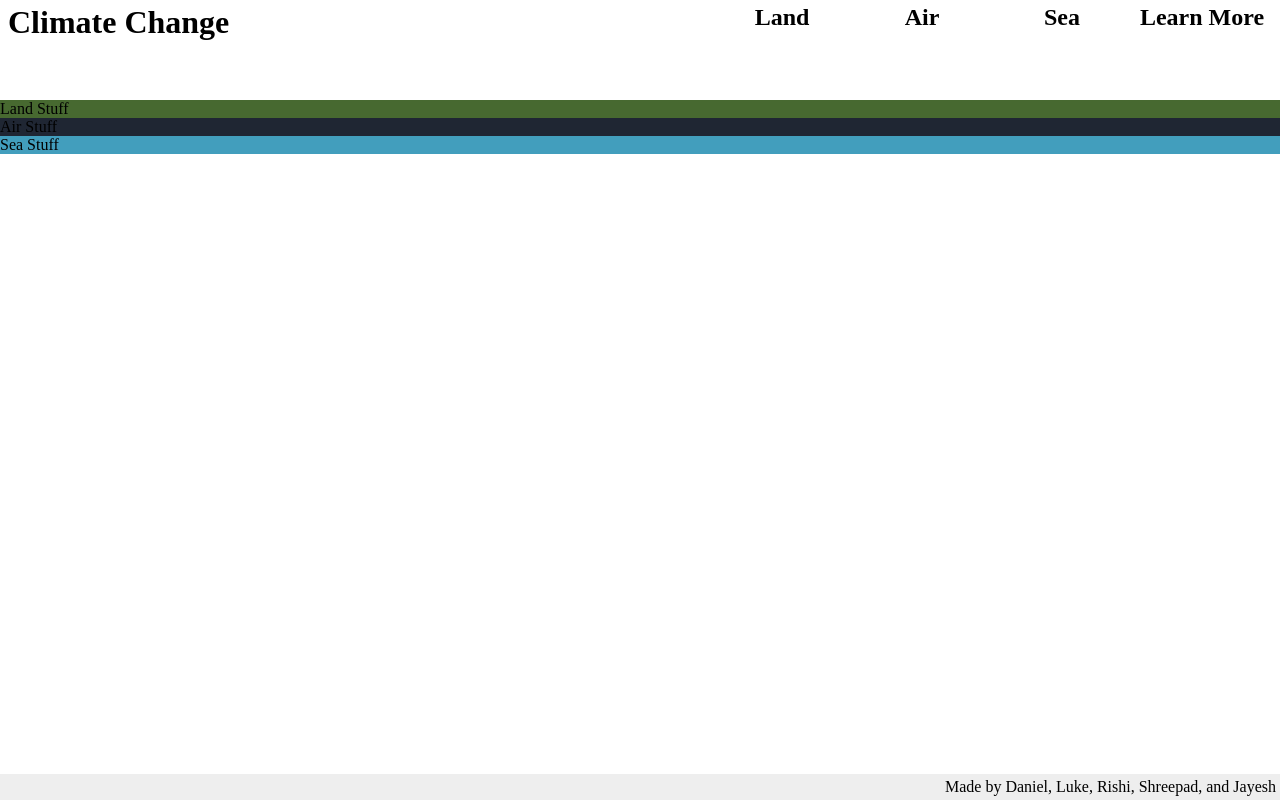
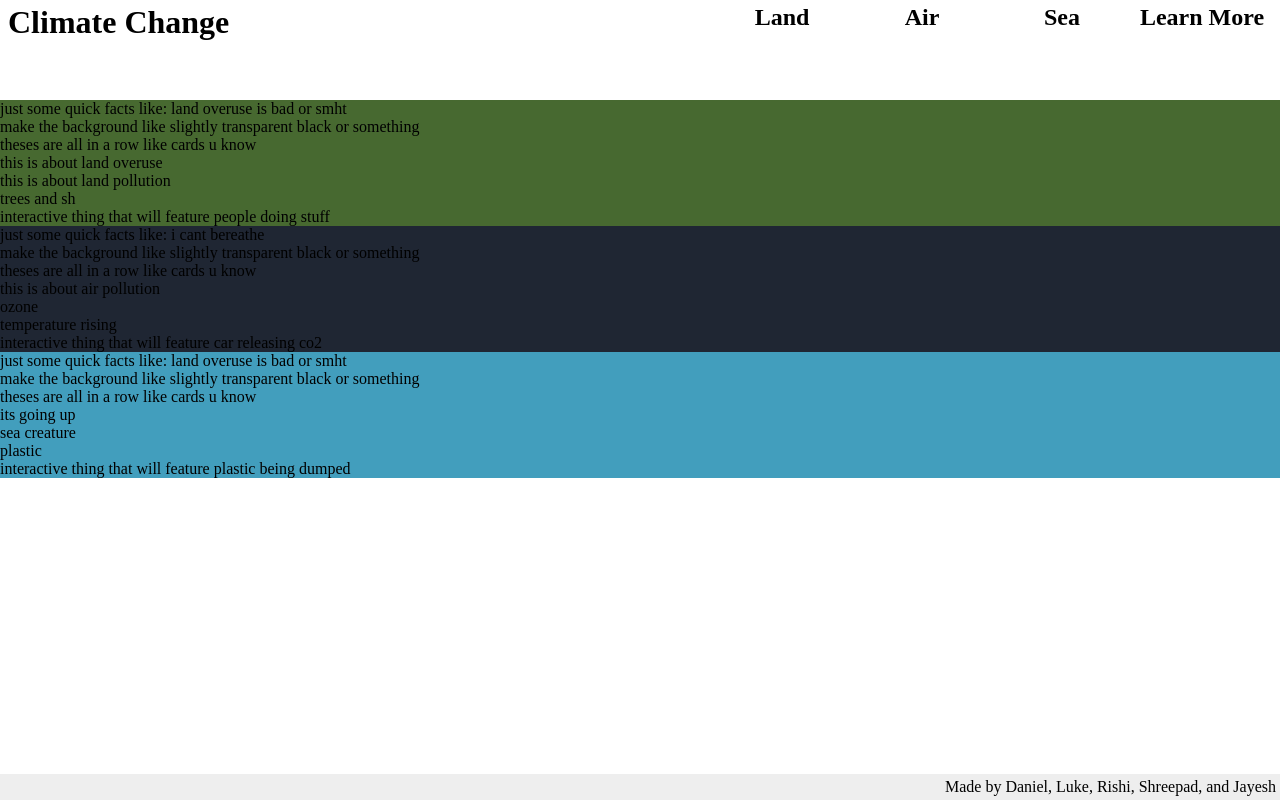
Before and after one commit to SupremeDonut/shshacks-2022, a React (Create React App) app: page / in a window 1280 px wide. Built offline with nearby package versions, Linux system fonts and the light colour scheme.

Commit message:
some basic html for the pages

```diff
--- a/src/components/Air.js
+++ b/src/components/Air.js
@@ -1,7 +1,29 @@
+import '../styles/Air.css';
+
 function Air() {
 	return (
-	<div className="air">
-		Air Stuff
+	<div className="air page">
+		<div className="air-info">
+			<div className="air-card">
+				just some quick facts like: i cant bereathe
+			</div>
+			<div className="air-card">
+				make the background like slightly transparent black or something
+			</div>
+			<div className="air-card">
+				theses are all in a row like cards u know
+			</div>
+		</div>
+		<div className="subsection air-pollution">
+			this is about air pollution
+		</div>
+		<div className="subsection ozone">
+			ozone
+		</div>
+		<div className="subsection temp">
+			temperature rising
+		</div>
+		interactive thing that will feature car releasing co2
 	</div>
 	);
 }
--- a/src/components/Land.js
+++ b/src/components/Land.js
@@ -1,7 +1,29 @@
+import '../styles/Land.css';
+
 function Land() {
 	return (
-	<div className="land">
-		Land Stuff
+	<div className="land page">
+		<div className="land-info">
+			<div className="land-card">
+				just some quick facts like: land overuse is bad or smht
+			</div>
+			<div className="land-card">
+				make the background like slightly transparent black or something
+			</div>
+			<div className="land-card">
+				theses are all in a row like cards u know
+			</div>
+		</div>
+		<div className="subsection overuse">
+			this is about land overuse
+		</div>
+		<div className="subsection land-pollution">
+			this is about land pollution
+		</div>
+		<div className="subsection deforestation">
+			trees and sh
+		</div>
+		interactive thing that will feature people doing stuff
 	</div>
 	);
 }
--- a/src/components/Sea.js
+++ b/src/components/Sea.js
@@ -1,7 +1,29 @@
+import '../styles/Sea.css';
+
 function Sea() {
 	return (
-	<div className="sea">
-		Sea Stuff
+	<div className="sea page">
+		<div className="sea-info">
+			<div className="sea-card">
+				just some quick facts like: land overuse is bad or smht
+			</div>
+			<div className="sea-card">
+				make the background like slightly transparent black or something
+			</div>
+			<div className="sea-card">
+				theses are all in a row like cards u know
+			</div>
+		</div>
+		<div className="subsection levels">
+			its going up
+		</div>
+		<div className="subsection marine">
+			sea creature
+		</div>
+		<div className="subsection plastic">
+			plastic
+		</div>
+		interactive thing that will feature plastic being dumped
 	</div>
 	);
 }
--- /dev/null
+++ b/src/styles/Air.css
@@ -0,0 +1,3 @@
+.air {
+	background-color: var(--air1);
+}
--- a/src/styles/App.css
+++ b/src/styles/App.css
@@ -42,21 +42,9 @@ nav {
 	bottom: 0;
 }
 
-.land {
-	background-color: var(--land1);
-}
-
-.air {
-	background-color: var(--air1);
-}
-
-.sea {
-	background-color: var(--sea1);
-}
-
 footer {
 	width: 100%;
-	position: absolute;
+	position: fixed;
 	bottom: 0;
 	text-align: right;
 	background-color: #eee;
--- /dev/null
+++ b/src/styles/Land.css
@@ -0,0 +1,3 @@
+.land {
+	background-color: var(--land1);
+}
--- /dev/null
+++ b/src/styles/Sea.css
@@ -0,0 +1,3 @@
+.sea {
+	background-color: var(--sea1);
+}
```
